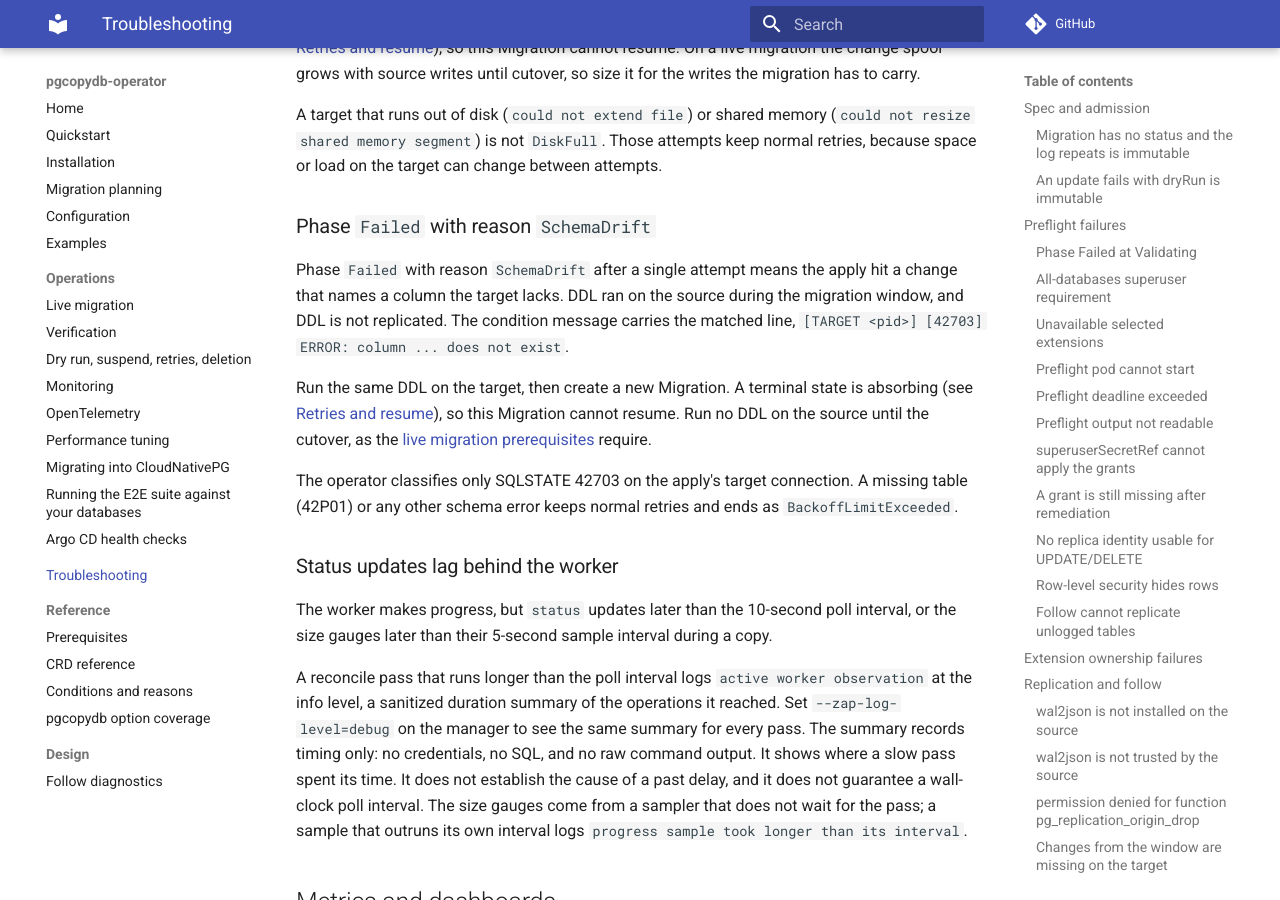
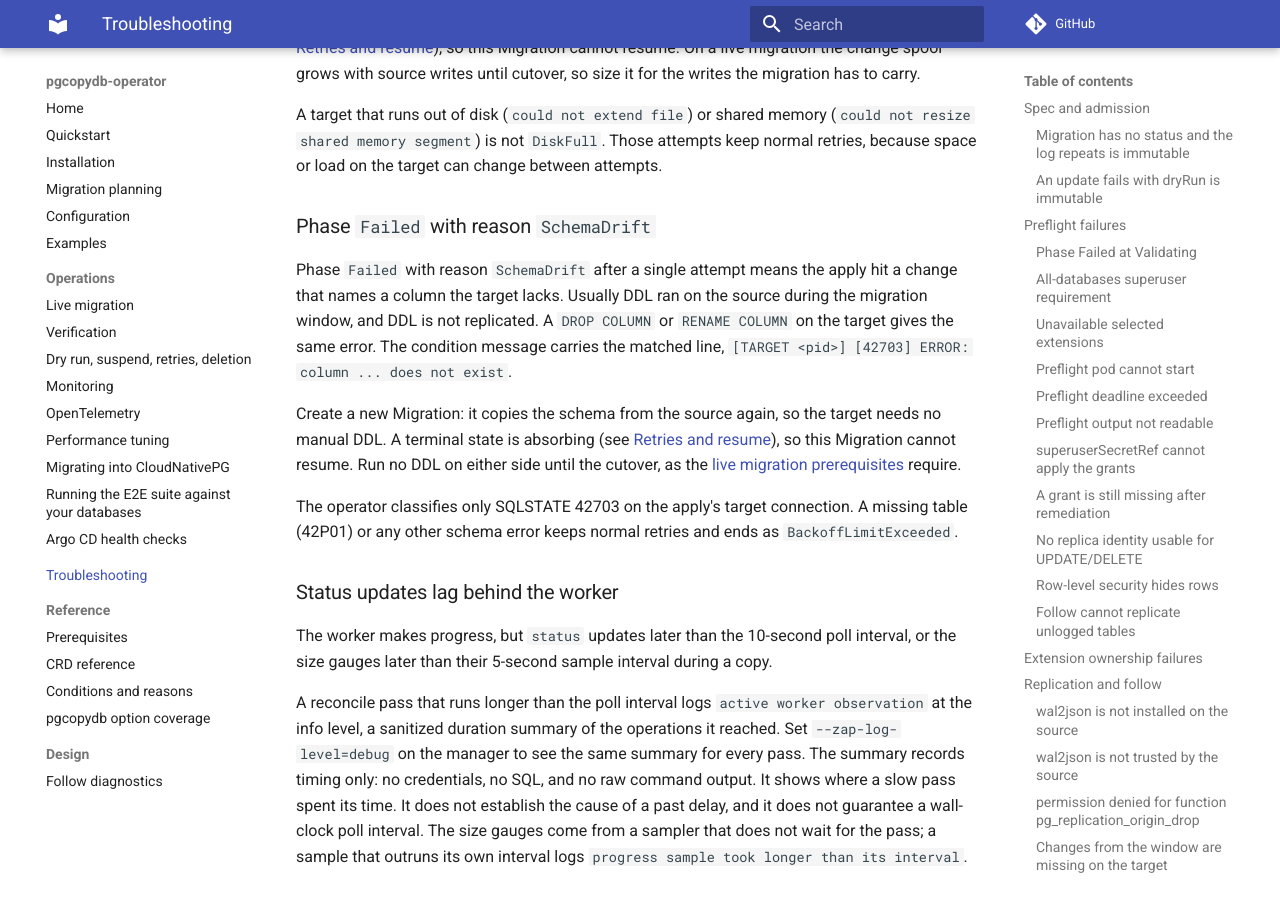
Before and after one commit to ydixken/pgcopydb-operator, an MkDocs documentation site: the page built from docs/troubleshooting.md, in a window 1280 px wide and 900 px high, scrolled down 14758 px. Built offline with MkDocs 1.6.1 and Material for MkDocs 9.7.7, drawn with Linux system fonts in a browser that asks for light colours; comment, search, counter and statistics services are not loaded.

Commit message:
fix: drop the target DDL step from the SchemaDrift remedy
Running the source DDL on the target does not help: Failed is absorbing,
and a new Migration dumps the schema from the source again, column
included. The remedy now says to create a new Migration and run no DDL
during the window.

The message names "a missing target column", which reads unambiguously in
the shared "failed on ... retries cannot fix" format. The docs say DDL on
the source is the usual cause, since a DROP or RENAME COLUMN on the target
fails the apply the same way. The comment above the terminal checks fits
in three lines again.

```diff
--- a/docs/troubleshooting.md
+++ b/docs/troubleshooting.md
@@ -530,12 +530,13 @@ Those attempts keep normal retries, because space or load on the target can chan
 ### Phase `Failed` with reason `SchemaDrift`
 
 Phase `Failed` with reason `SchemaDrift` after a single attempt means the apply hit a change that names a column the target lacks.
-DDL ran on the source during the migration window, and DDL is not replicated.
+Usually DDL ran on the source during the migration window, and DDL is not replicated.
+A `DROP COLUMN` or `RENAME COLUMN` on the target gives the same error.
 The condition message carries the matched line, `[TARGET <pid>] [42703] ERROR:  column ... does not exist`.
 
-Run the same DDL on the target, then create a new Migration.
+Create a new Migration: it copies the schema from the source again, so the target needs no manual DDL.
 A terminal state is absorbing (see [Retries and resume](operations/lifecycle.md#retries-and-resume)), so this Migration cannot resume.
-Run no DDL on the source until the cutover, as the [live migration prerequisites](reference/prerequisites.md#live-migration-specfollowenabled-true) require.
+Run no DDL on either side until the cutover, as the [live migration prerequisites](reference/prerequisites.md#live-migration-specfollowenabled-true) require.
 
 The operator classifies only SQLSTATE 42703 on the apply's target connection.
 A missing table (42P01) or any other schema error keeps normal retries and ends as `BackoffLimitExceeded`.
```
Also changed, not shown: docs/operations/lifecycle.md (+1 -1 lines), docs/reference/conditions.md (+1 -1 lines), 3 other files.
